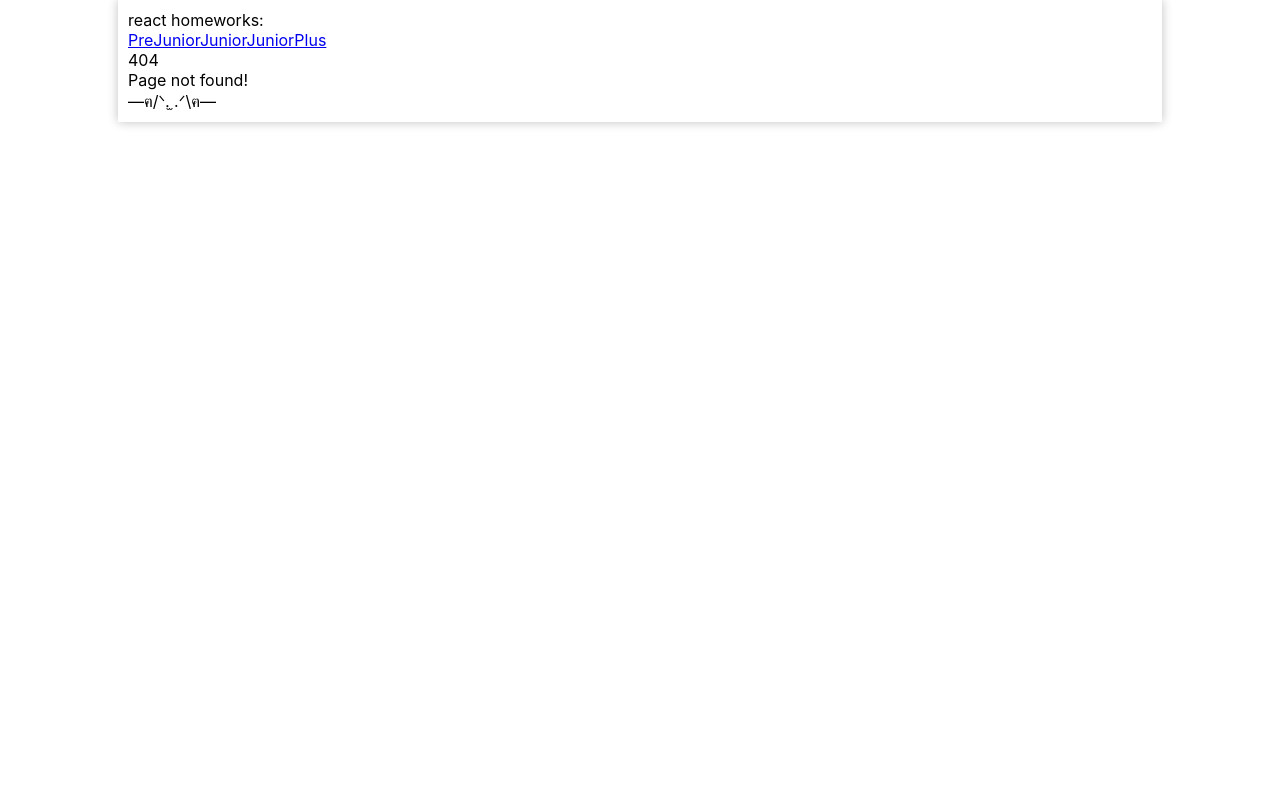
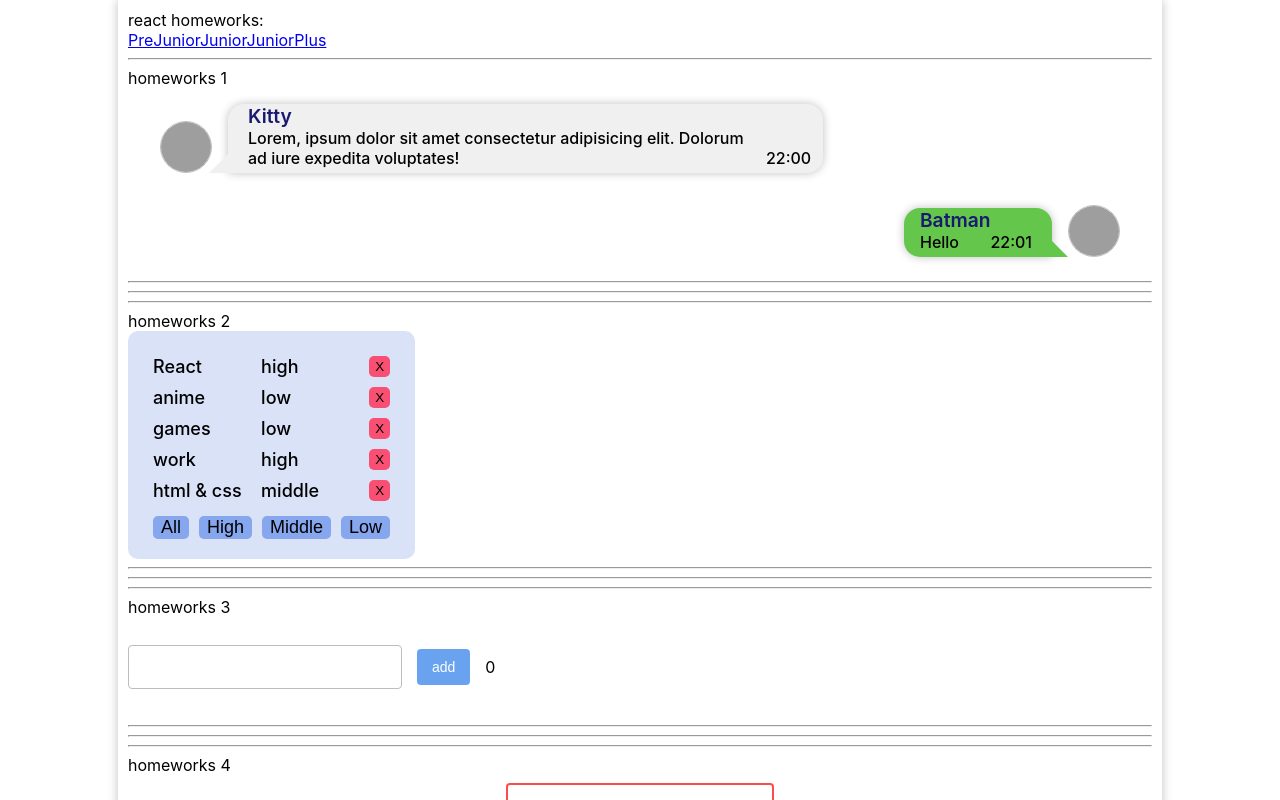
Before and after one commit to Kirill2603/it_incubator_hw, a React (Create React App) app: page /#/ in a window 1280 px wide. Before the commit this address had no page. Shown: the top 800 px of the page. Built offline with nearby package versions, Linux system fonts and the light colour scheme; grey boxes are pictures that could not be loaded.

Commit message:
HW5 test 3.2

```diff
--- a/src/p2-homeworks/h5/HW5.tsx
+++ b/src/p2-homeworks/h5/HW5.tsx
@@ -6,6 +6,7 @@ import {HashRouter} from "react-router-dom";
 function HW5() {
     return (
         <HashRouter>
+
         <div>
             {/*в gh-pages лучше работает HashRouter*/}
             {/*<HashRouter>*/}
@@ -14,7 +15,7 @@ function HW5() {
 
             <RoutesFun/>
 
-            {/*</HashRouter>*/}
+
         </div>
             </HashRouter>
     )
--- a/src/p2-homeworks/h5/Routes.tsx
+++ b/src/p2-homeworks/h5/Routes.tsx
@@ -19,7 +19,7 @@ function RoutesFun() {
 
                 {/*в начале мы попадаем на страницу '/' и переходим сразу на страницу PRE_JUNIOR*/}
                 {/*exact нужен чтоб указать полное совподение (что после '/' ничего не будет)*/}
-                <Route path='#' element={<PreJunior/>}/>
+                <Route path='/' element={<PreJunior/>}/>
                 <Route path={PATH.PRE_JUNIOR} element={<PreJunior/>}/>
                 <Route path={PATH.JUNIOR} element={<Junior/>}/>
                 <Route path={PATH.JUNIOR_PLUS} element={<JuniorPlus/>}/>
```
